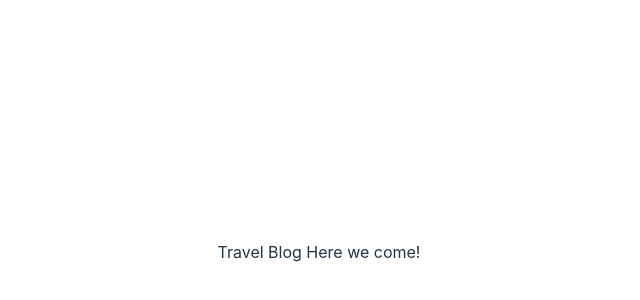
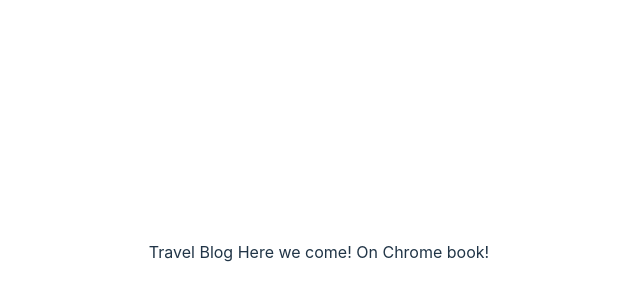
Before and after one commit to michaeljholmes/travel, a React (Vite) app: page / in a window 1280 px wide. Shown: the part 148-448 px from the top of the page, without its empty margins (321-961 px from the left). Built offline with nearby package versions, Linux system fonts and the light colour scheme.

Commit message:
update to git ignore

```diff
--- a/src/App.tsx
+++ b/src/App.tsx
@@ -5,7 +5,7 @@
 function App() {
   const [count, setCount] = useState(0);
 
-  return <div className="App">Travel Blog Here we come!</div>;
+  return <div className="App">Travel Blog Here we come! On Chrome book!</div>;
 }
 
 export default App;
```
Also changed, not shown: 1 other file (tests, documents, lock files or other folders).
